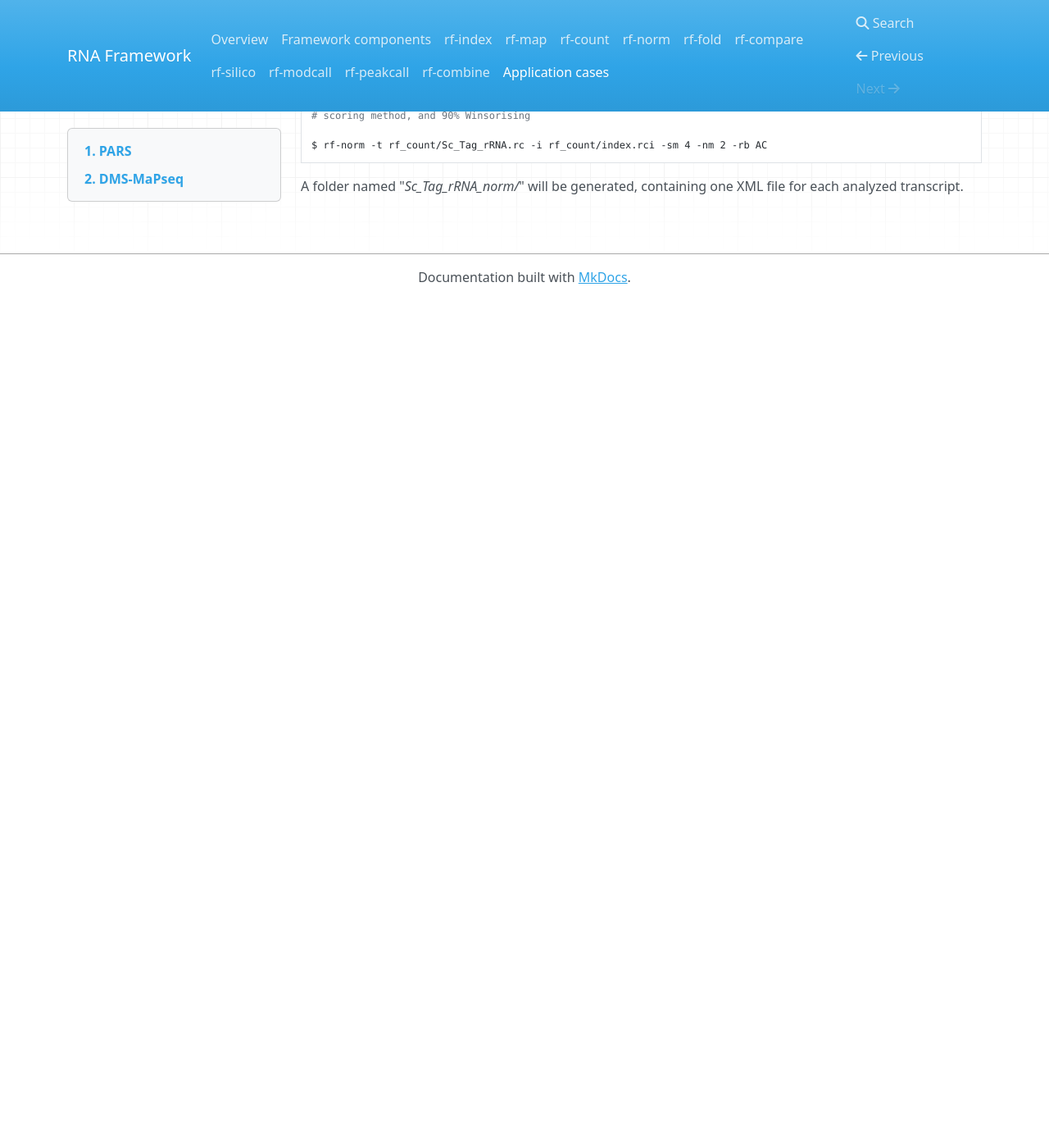
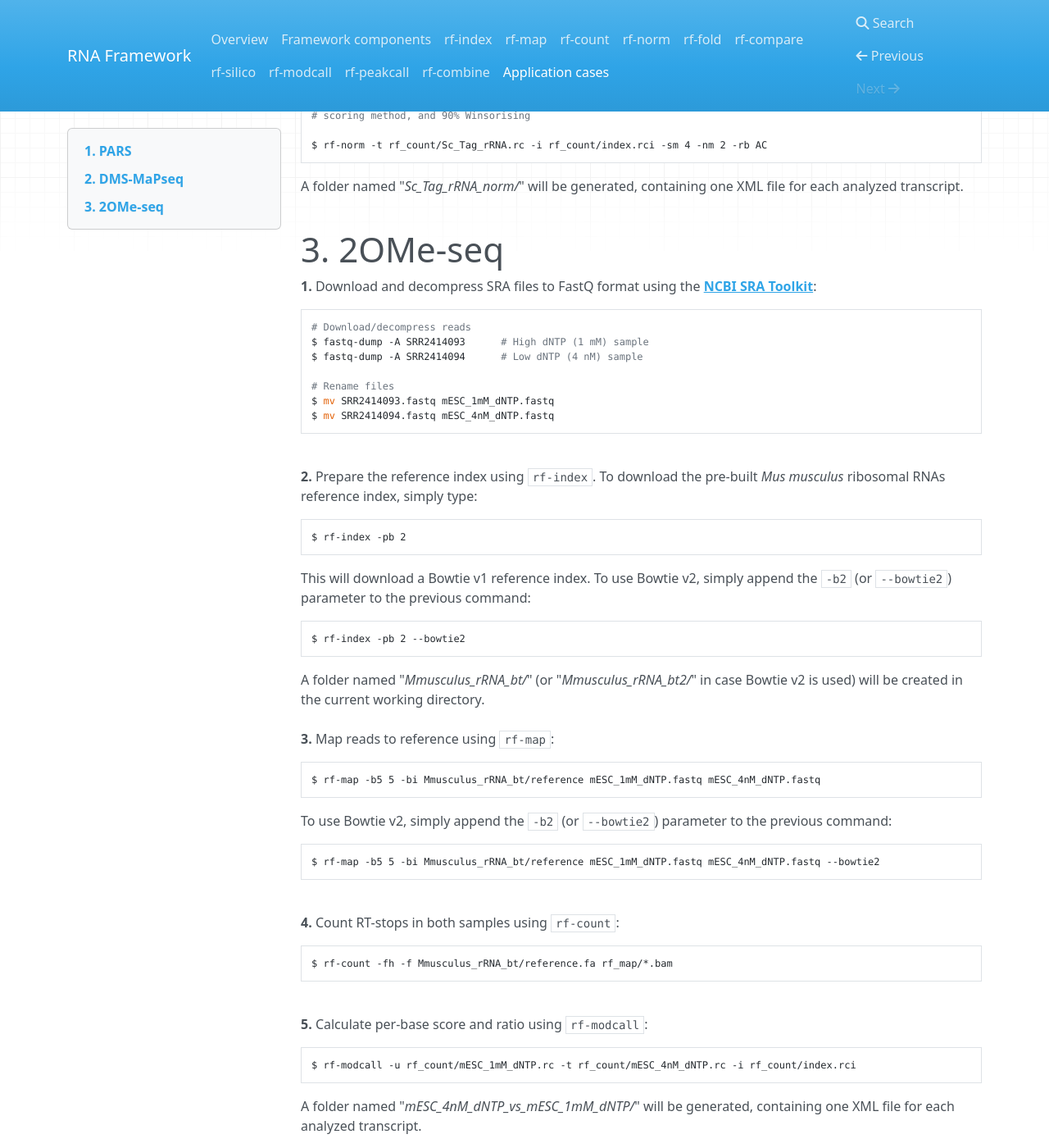
Before and after one commit to dincarnato/RNAFramework, an MkDocs documentation site: the page built from docs/cases.md, in a window 1280 px wide and 1400 px high, scrolled down 2218 px. Shown: the whole window at 82% size. Built offline with MkDocs 1.6.1, drawn with Linux system fonts in a browser that asks for light colours; nearby versions of some CDN libraries; old or Windows-style settings are respelled for this version of MkDocs; before the commit the page ends 2584 px from its top, so only the background shows below that.

Commit message:
Application cases updated (2OMe-seq)

````diff
--- a/docs/cases.md
+++ b/docs/cases.md
@@ -109,3 +109,56 @@ $ rf-norm -t rf_count/Sc_Tag_rRNA.rc -i rf_count/index.rci -sm 4 -nm 2 -rb AC
 ```
 
 A folder named "*Sc_Tag_rRNA_norm/*" will be generated, containing one XML file for each analyzed transcript.<br/><br/>
+
+# 3. 2OMe-seq
+
+__1.__ Download and decompress SRA files to FastQ format using the [__NCBI SRA Toolkit__](https://trace.ncbi.nlm.nih.gov/Traces/sra/sra.cgi?view=software):
+
+```bash
+# Download/decompress reads
+$ fastq-dump -A SRR2414093		# High dNTP (1 mM) sample
+$ fastq-dump -A SRR2414094		# Low dNTP (4 nM) sample
+
+# Rename files
+$ mv SRR2414093.fastq mESC_1mM_dNTP.fastq
+$ mv SRR2414094.fastq mESC_4nM_dNTP.fastq
+```
+<br/>
+__2.__ Prepare the reference index using ``rf-index``. To download the pre-built *Mus musculus* ribosomal RNAs reference index, simply type:
+
+```bash
+$ rf-index -pb 2
+```
+
+This will download a Bowtie v1 reference index. To use Bowtie v2, simply append the ``-b2`` (or ``--bowtie2``) parameter to the previous command:
+
+```bash
+$ rf-index -pb 2 --bowtie2
+```
+
+A folder named "*Mmusculus\_rRNA_bt/*" (or "*Mmusculus\_rRNA_bt2/*" in case Bowtie v2 is used) will be created in the current working directory.<br/><br/>
+__3.__ Map reads to reference using ``rf-map``:
+
+```bash
+$ rf-map -b5 5 -bi Mmusculus_rRNA_bt/reference mESC_1mM_dNTP.fastq mESC_4nM_dNTP.fastq
+```
+
+To use Bowtie v2, simply append the ``-b2`` (or ``--bowtie2``) parameter to the previous command:
+
+```bash
+$ rf-map -b5 5 -bi Mmusculus_rRNA_bt/reference mESC_1mM_dNTP.fastq mESC_4nM_dNTP.fastq --bowtie2
+```
+<br/>
+__4.__ Count RT-stops in both samples using ``rf-count``:
+
+```bash
+$ rf-count -fh -f Mmusculus_rRNA_bt/reference.fa rf_map/*.bam
+```
+<br/>
+__5.__ Calculate per-base score and ratio using ``rf-modcall``:
+
+```bash
+$ rf-modcall -u rf_count/mESC_1mM_dNTP.rc -t rf_count/mESC_4nM_dNTP.rc -i rf_count/index.rci
+```
+
+A folder named "*mESC\_4nM\_dNTP\_vs\_mESC\_1mM\_dNTP/*" will be generated, containing one XML file for each analyzed transcript.
````
